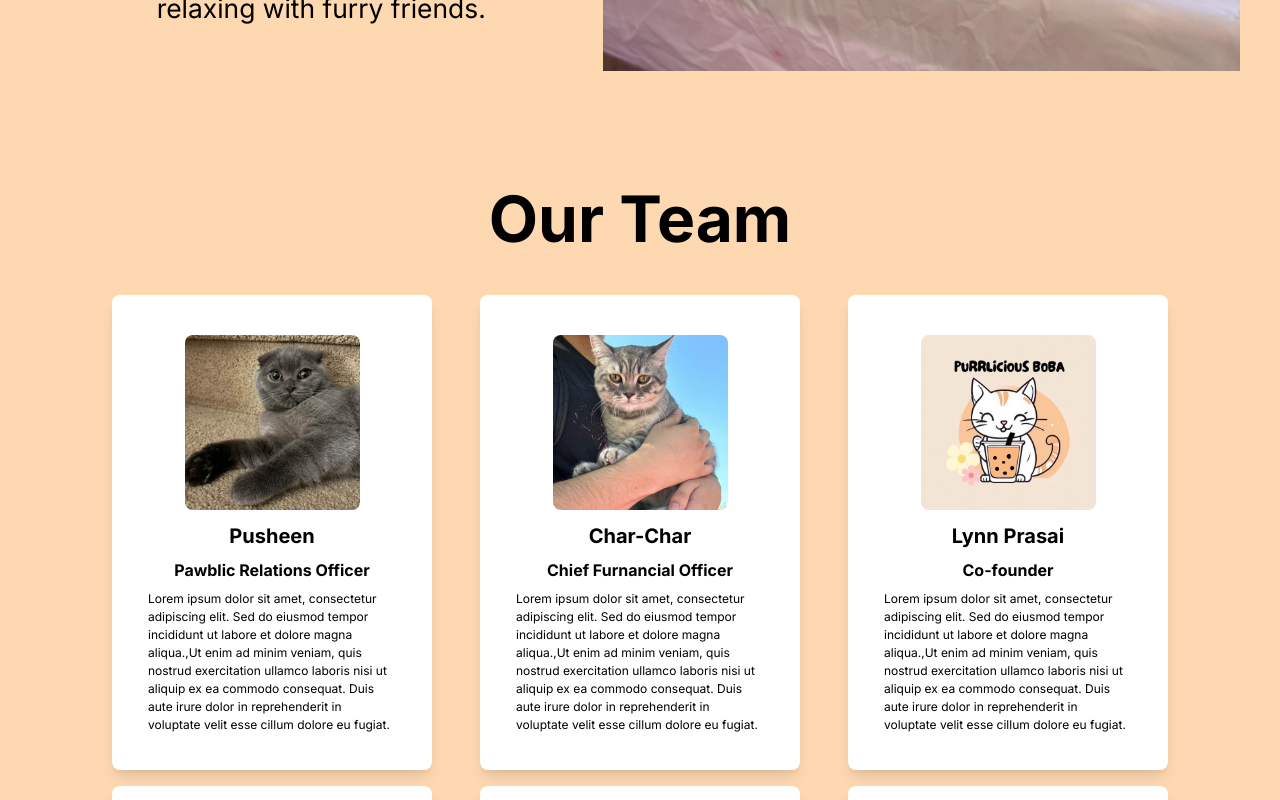
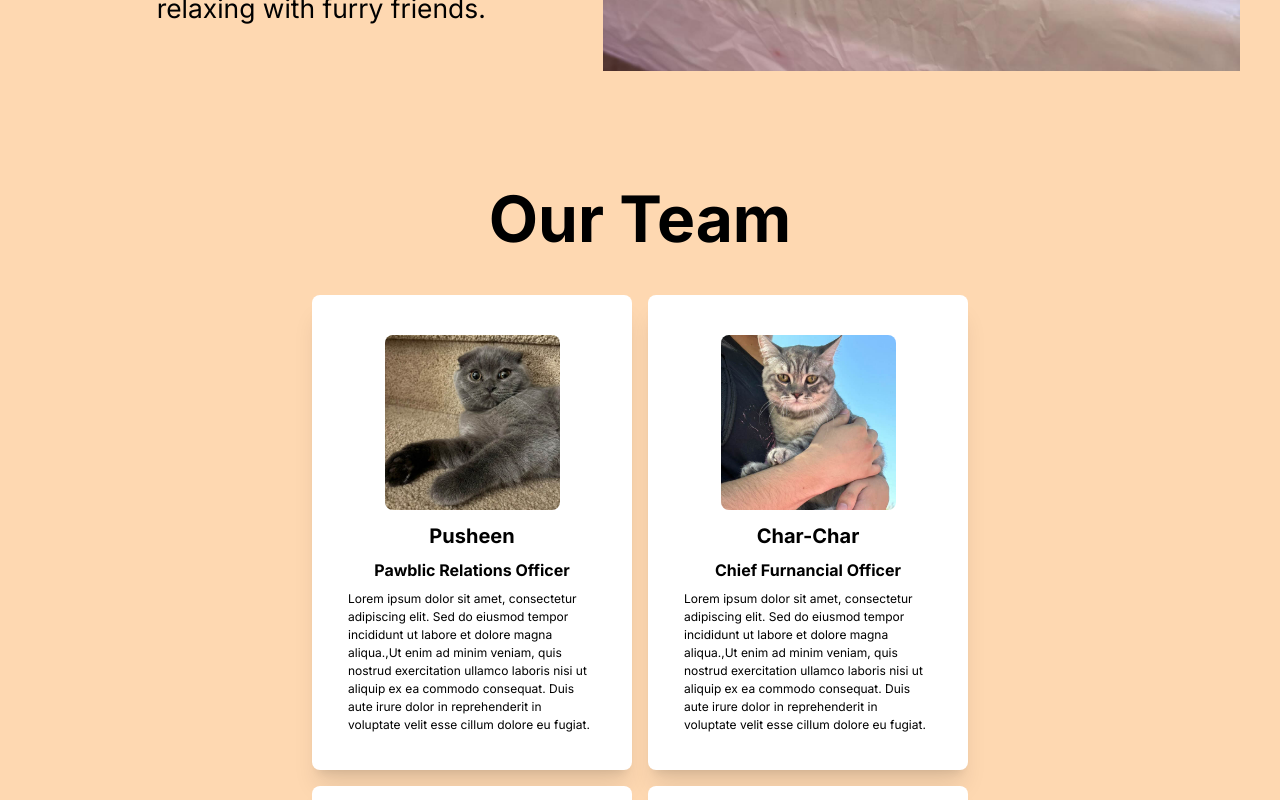
Before and after one commit to devanshkat/purrlicious-boba, a Next.js app in the folder frontend/: page /about in a window 1280 px wide. Shown: the part 1500-2300 px from the top of the page. Built offline with nearby package versions, Linux system fonts and the light colour scheme; a web font is replaced by a local one.

Commit message:
FrontEnd: Update About Us EmployeeList
- Made it more scalable
- Now doesn't always stay at 3 cols.

```diff
--- a/frontend/app/about/components/Employee.tsx
+++ b/frontend/app/about/components/Employee.tsx
@@ -14,7 +14,7 @@ interface EmployeeProps {
 
 const Employee : React.FC<EmployeeProps> = ({emp}) => {
   return (
-    <div className="flex max-w-[20em] max-h-[40em] shadow-lg rounded-[0.5em] justify-center items-center w-auto h-auto flex flex-col bg-white p-[2em] m-2">
+    <div className="flex max-w-[20em] max-h-[40em] shadow-xl rounded-[0.5em] justify-center items-center w-auto h-auto flex flex-col bg-white p-[2em] m-2">
         <div className='m-2'>
             <img className="rounded-[0.5em]" src={emp.Image} width={"175rem"} height={"175rem"}/>
         </div>
--- a/frontend/app/about/components/EmployeeList.tsx
+++ b/frontend/app/about/components/EmployeeList.tsx
@@ -7,7 +7,7 @@ interface EmployeeListProps {
 
 const EmployeeList : React.FC<EmployeeListProps> = ({emList}) => {
   return (
-    <div className="p-5">
+    <div className="flex flex-col p-5 w-[80%] items-center justify-center">
       {/* <div className="flex flex-row items-center justify-center text-[4rem] font-bold text-black">Our Story</div>
       <div className="text-black p-4">At Purrlicious Boba , we’re more than just a place to grab a drink—we dedicated to bring everyone
         joy through delicious  boba teas and the love of animals. Here, you can sip on our homemade crafted boba tea while enjoying
@@ -19,7 +19,7 @@ const EmployeeList : React.FC<EmployeeListProps> = ({emList}) => {
         into a full cat café, where customers can enjoy their favorite drinks while relaxing with furry friends. <br></br>
       </div> */}
       <div className="flex flex-row items-center justify-center text-[4rem] font-bold text-black pb-5">Our Team</div>
-      <div className="flex flex-row flex-wrap justify-between items-center max-w-full">
+      <div className="flex flex-row flex-wrap justify-center items-center max-w-full">
         {
             emList.map((employee, index) => (
                 <Employee key={index} emp={employee}/>
--- a/frontend/app/about/page.tsx
+++ b/frontend/app/about/page.tsx
@@ -105,7 +105,7 @@ export default function AboutPage() {
 
       {/* Employee Page */}
 
-      <div className="flex flex-col items-center justify-center p-5 w-full max-w-6xl mx-auto">
+      <div className="flex flex-col items-center justify-center p-5 w-full max-w-screen mx-auto">
         <EmployeeList emList={employeeList}/>
       </div>
 
```
